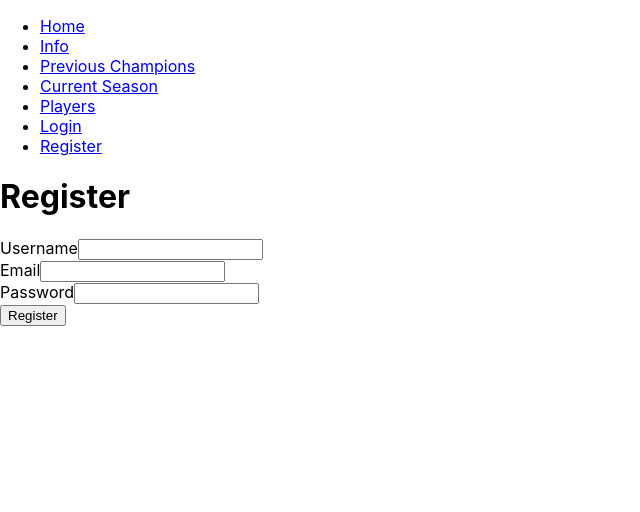
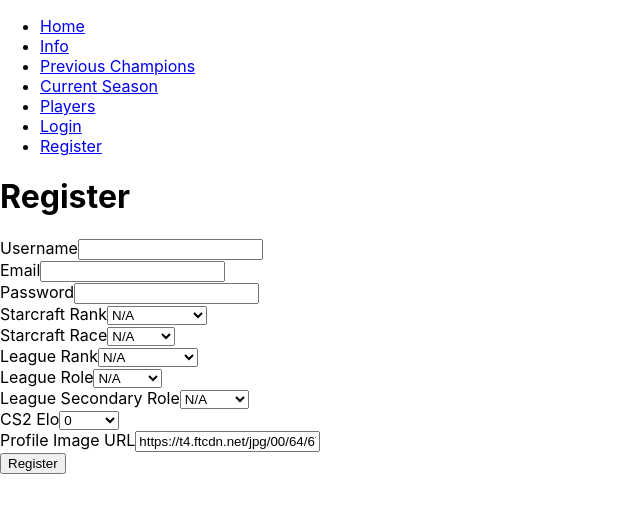
Before and after one commit to EGORDYU/spicy-league-frontend, a React (Create React App) app: page /register in a window 1280 px wide. Shown: the top 512 px of the page, without its empty margins (0-640 px from the left). Built offline with nearby package versions, Linux system fonts and the light colour scheme.

Commit message:
added basic tournament layout but no single pages yet

```diff
--- a/src/components/Home.js
+++ b/src/components/Home.js
@@ -1,23 +1,41 @@
-import React, { useContext, useEffect } from 'react';
-import AuthContext from '../AuthContext';
+import React, { useState, useEffect } from 'react';
+import axios from 'axios';
 
 const Home = () => {
-    const { user } = useContext(AuthContext);
+  const [events, setEvents] = useState([]);
 
-    useEffect(() => {
-        console.log('User:', user);
-    }, [user]);
+  useEffect(() => {
+    const fetchEvents = async () => {
+      try {
+        const response = await axios.get('http://127.0.0.1:8000/api/events/');
+        setEvents(response.data);
+      } catch (err) {
+        console.error('Error fetching events:', err.response.data);
+      }
+    };
 
-    if (!user) {
-        return <div>Loading...</div>; // Handle loading state or redirect to login
-    }
+    fetchEvents();
+  }, []);
 
-    return (
-        <div>
-            <h1>Welcome {user.username}</h1>
-            {/* Other content for the home page */}
-        </div>
-    );
+  return (
+    <div>
+      <h1>Current Season</h1>
+      <div>
+        {events.length > 0 ? (
+          events.map((event) => (
+            <div key={event.id}>
+              <h2>{event.name}</h2>
+              <p>Date: {event.date}</p>
+              <p>Game: {event.game}</p>
+              <p>Team Size: {event.teamsize}</p>
+            </div>
+          ))
+        ) : (
+          <p>No events available.</p>
+        )}
+      </div>
+    </div>
+  );
 };
 
 export default Home;
--- a/src/components/Profile.js
+++ b/src/components/Profile.js
@@ -15,10 +15,29 @@ const Profile = () => {
     starcraftrank: '',
     starcraftrace: '',
     leaguerank: '',
+    leaguerole: '',
     leaguesecondaryrole: '',
     cs2elo: '',
     profimage: '',
   });
+
+  const starcraftRanks = [
+    'bronze', 'silver', 'gold', 'platinum', 'diamond', 'master', 'grandmaster', 'n/a'
+  ];
+
+  const starcraftRaces = [
+    'terran', 'zerg', 'protoss', 'n/a'
+  ];
+
+  const leagueRanks = [
+    'iron', 'bronze', 'silver', 'gold', 'platinum', 'emerald', 'diamond', 'master', 'grandmaster', 'challenger', 'n/a'
+  ];
+
+  const leagueRoles = [
+    'top', 'jungle', 'mid', 'adc', 'support', 'fill', 'n/a'
+  ];
+
+  const cs2EloChoices = Array.from({ length: 31 }, (_, i) => i * 1000);
 
   useEffect(() => {
     const fetchPlayer = async () => {
@@ -103,23 +122,55 @@ const Profile = () => {
         </div>
         <div>
           <label>Starcraft Rank:</label>
-          <input type="text" name="starcraftrank" value={formData.starcraftrank} onChange={handleChange} readOnly={!isOwner} />
+          <select name="starcraftrank" value={formData.starcraftrank} onChange={handleChange} disabled={!isOwner}>
+            {starcraftRanks.map(rank => (
+              <option key={rank} value={rank}>{rank}</option>
+            ))}
+          </select>
         </div>
         <div>
           <label>Starcraft Race:</label>
-          <input type="text" name="starcraftrace" value={formData.starcraftrace} onChange={handleChange} readOnly={!isOwner} />
+          <select name="starcraftrace" value={formData.starcraftrace} onChange={handleChange} disabled={!isOwner}>
+            {starcraftRaces.map(race => (
+              <option key={race} value={race}>{race}</option>
+            ))}
+          </select>
         </div>
         <div>
           <label>League Rank:</label>
-          <input type="text" name="leaguesecondaryrole" value={formData.leaguesecondaryrole} onChange={handleChange} readOnly={!isOwner} />
+          <select name="leaguerank" value={formData.leaguerank} onChange={handleChange} disabled={!isOwner}>
+            {leagueRanks.map(rank => (
+              <option key={rank} value={rank}>{rank}</option>
+            ))}
+          </select>
+        </div>
+        <div>
+          <label>League Role:</label>
+          <select name="leaguerole" value={formData.leaguerole} onChange={handleChange} disabled={!isOwner}>
+            {leagueRoles.map(role => (
+              <option key={role} value={role}>{role}</option>
+            ))}
+          </select>
+        </div>
+        <div>
+          <label>League Secondary Role:</label>
+          <select name="leaguesecondaryrole" value={formData.leaguesecondaryrole} onChange={handleChange} disabled={!isOwner}>
+            {leagueRoles.map(role => (
+              <option key={role} value={role}>{role}</option>
+            ))}
+          </select>
         </div>
         <div>
           <label>CS2 Elo:</label>
-          <input type="number" name="cs2elo" value={formData.cs2elo} onChange={handleChange} readOnly={!isOwner} />
+          <select name="cs2elo" value={formData.cs2elo} onChange={handleChange} disabled={!isOwner}>
+            {cs2EloChoices.map(elo => (
+              <option key={elo} value={elo}>{elo}</option>
+            ))}
+          </select>
         </div>
         <div>
           <label>Profile Image URL:</label>
-          <input type="text" name="profimage" value={formData.profimage} onChange={handleChange} readOnly={!isOwner} />
+          <input type="text" name="profimage" value="https://t4.ftcdn.net/jpg/00/64/67/27/360_F_64672736_U5kpdGs9keUll8CRQ3p3YaEv2M6qkVY5.jpg" onChange={handleChange} readOnly={!isOwner} />
         </div>
         {isOwner && <button type="submit">Save</button>}
       </form>
--- a/src/components/Register.js
+++ b/src/components/Register.js
@@ -6,6 +6,13 @@ const Register = () => {
     const [username, setUsername] = useState('');
     const [email, setEmail] = useState('');
     const [password, setPassword] = useState('');
+    const [starcraftrank, setStarcraftrank] = useState('n/a');
+    const [starcraftrace, setStarcraftrace] = useState('n/a');
+    const [leaguerank, setLeaguerank] = useState('n/a');
+    const [leaguerole, setLeaguerole] = useState('n/a');
+    const [leaguesecondaryrole, setLeaguesecondaryrole] = useState('n/a');
+    const [cs2elo, setCs2elo] = useState(0);
+    const [profimage, setProfimage] = useState('https://t4.ftcdn.net/jpg/00/64/67/27/360_F_64672736_U5kpdGs9keUll8CRQ3p3YaEv2M6qkVY5.jpg');
     const [error, setError] = useState(null);
     const navigate = useNavigate();
 
@@ -17,6 +24,13 @@ const Register = () => {
                 username,
                 email,
                 password,
+                starcraftrank,
+                starcraftrace,
+                leaguerank,
+                leaguerole,
+                leaguesecondaryrole,
+                cs2elo,
+                profimage
             });
 
             console.log('Registration successful:', response.data);
@@ -55,6 +69,102 @@ const Register = () => {
                         onChange={(e) => setPassword(e.target.value)}
                     />
                 </div>
+                <div>
+                    <label>Starcraft Rank</label>
+                    <select
+                        value={starcraftrank}
+                        onChange={(e) => setStarcraftrank(e.target.value)}
+                    >
+                        <option value="bronze">Bronze</option>
+                        <option value="silver">Silver</option>
+                        <option value="gold">Gold</option>
+                        <option value="platinum">Platinum</option>
+                        <option value="diamond">Diamond</option>
+                        <option value="master">Master</option>
+                        <option value="grandmaster">Grandmaster</option>
+                        <option value="n/a">N/A</option>
+                    </select>
+                </div>
+                <div>
+                    <label>Starcraft Race</label>
+                    <select
+                        value={starcraftrace}
+                        onChange={(e) => setStarcraftrace(e.target.value)}
+                    >
+                        <option value="terran">Terran</option>
+                        <option value="zerg">Zerg</option>
+                        <option value="protoss">Protoss</option>
+                        <option value="n/a">N/A</option>
+                    </select>
+                </div>
+                <div>
+                    <label>League Rank</label>
+                    <select
+                        value={leaguerank}
+                        onChange={(e) => setLeaguerank(e.target.value)}
+                    >
+                        <option value="iron">Iron</option>
+                        <option value="bronze">Bronze</option>
+                        <option value="silver">Silver</option>
+                        <option value="gold">Gold</option>
+                        <option value="platinum">Platinum</option>
+                        <option value="emerald">Emerald</option>
+                        <option value="diamond">Diamond</option>
+                        <option value="master">Master</option>
+                        <option value="grandmaster">Grandmaster</option>
+                        <option value="challenger">Challenger</option>
+                        <option value="n/a">N/A</option>
+                    </select>
+                </div>
+                <div>
+                    <label>League Role</label>
+                    <select
+                        value={leaguerole}
+                        onChange={(e) => setLeaguerole(e.target.value)}
+                    >
+                        <option value="top">Top</option>
+                        <option value="jungle">Jungle</option>
+                        <option value="mid">Mid</option>
+                        <option value="adc">ADC</option>
+                        <option value="support">Support</option>
+                        <option value="fill">Fill</option>
+                        <option value="n/a">N/A</option>
+                    </select>
+                </div>
+                <div>
+                    <label>League Secondary Role</label>
+                    <select
+                        value={leaguesecondaryrole}
+                        onChange={(e) => setLeaguesecondaryrole(e.target.value)}
+                    >
+                        <option value="top">Top</option>
+                        <option value="jungle">Jungle</option>
+                        <option value="mid">Mid</option>
+                        <option value="adc">ADC</option>
+                        <option value="support">Support</option>
+                        <option value="fill">Fill</option>
+                        <option value="n/a">N/A</option>
+                    </select>
+                </div>
+                <div>
+                    <label>CS2 Elo</label>
+                    <select
+                        value={cs2elo}
+                        onChange={(e) => setCs2elo(e.target.value)}
+                    >
+                        {[...Array(31).keys()].map(i => (
+                            <option key={i} value={i * 1000}>{i * 1000}</option>
+                        ))}
+                    </select>
+                </div>
+                <div>
+                    <label>Profile Image URL</label>
+                    <input
+                        type="text"
+                        value="https://t4.ftcdn.net/jpg/00/64/67/27/360_F_64672736_U5kpdGs9keUll8CRQ3p3YaEv2M6qkVY5.jpg"
+                        onChange={(e) => setProfimage(e.target.value)}
+                    />
+                </div>
                 <button type="submit">Register</button>
                 {error && <div style={{ color: 'red' }}>{error}</div>}
             </form>
```
Also changed, not shown: src/components/PlayerEdit.js (+132 -132 lines). Lines whose indentation alone changed are shown as unchanged.
